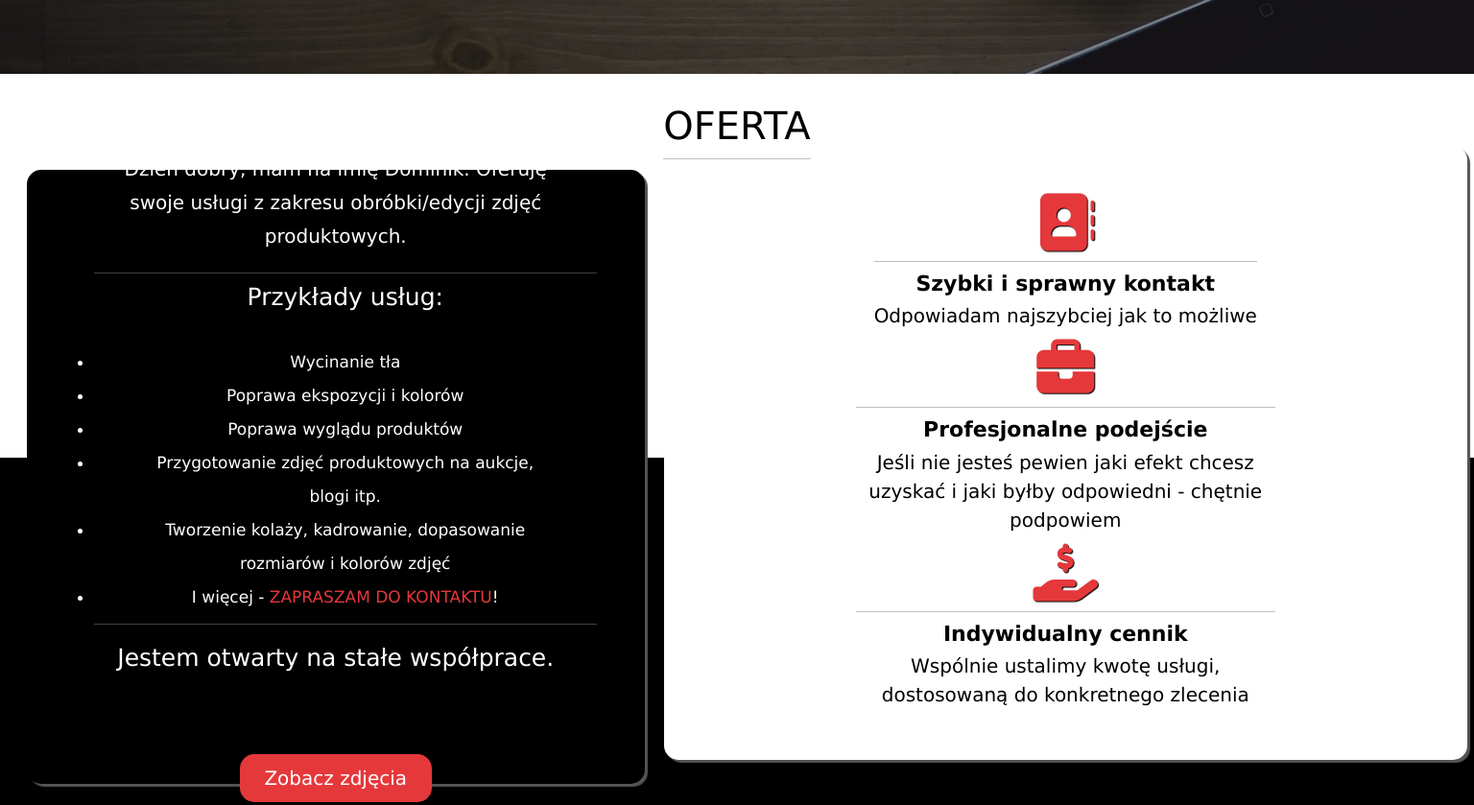
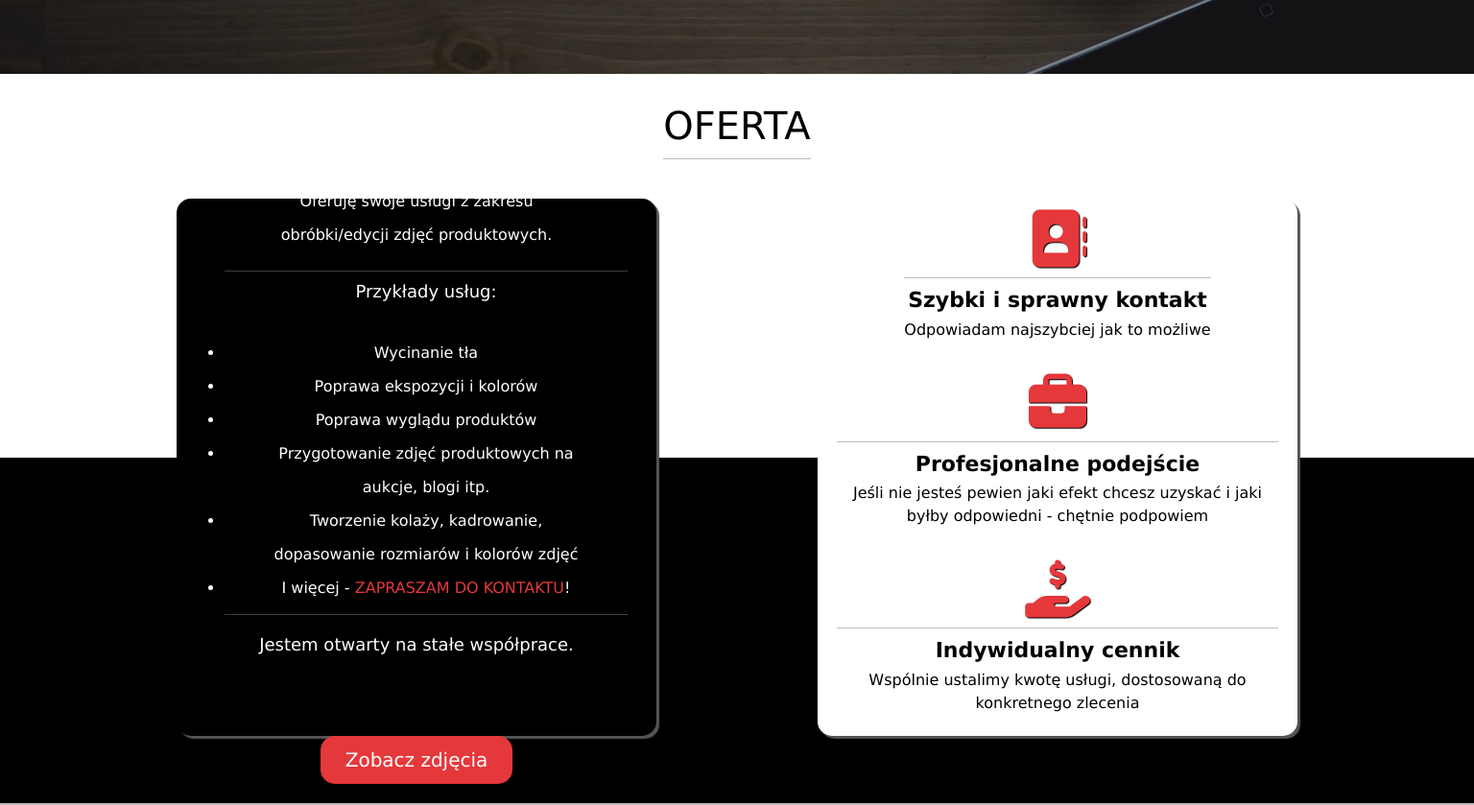
Before and after one commit to dstefanowski/Portfolio-Webpage, a plain HTML site: page index.html in a window 1536 px wide. Shown: the part 723-1562 px from the top of the page at 96% size. Drawn offline with nearby package versions, Linux system fonts and the light colour scheme.

Commit message:
offer section finished

```diff
--- a/sass/main.scss
+++ b/sass/main.scss
@@ -310,7 +310,7 @@ footer {
 
 	.offer {
 		flex-direction: column;
-		height: 200vh;
+		height: 190vh;
 
 		.header {
 			position: absolute;
@@ -430,7 +430,7 @@ footer {
 
 	.offer {
 		flex-direction: column;
-		height: 200vh;
+		height: 180vh;
 
 		.header {
 			position: absolute;
@@ -578,6 +578,8 @@ footer {
 	}
 
 	.offer {
+		height: 180vh;
+
 		.offer-cards {
 			flex-direction: row;
 
@@ -656,6 +658,7 @@ footer {
 		}
 
 		.offer {
+			height: 175vh;
 			.offer-cards {
 				flex-direction: row;
 
@@ -696,8 +699,36 @@ footer {
 			font-size: 12rem;
 		}
 
+		// .offer {
+		// 	height: 100vh;
+
+		// 	.white-space {
+		// 		.offer-cards {
+		// 			position: absolute;
+		// 			display: flex;
+		// 			justify-content: space-around;
+		// 			align-content: center;
+		// 			flex-direction: row;
+		// 			top: 70px;
+		// 			padding: 0;
+		// 			// border: 1px solid red;
+
+		// 			.card1 {
+		// 				margin: 30px 100px 0 50px;
+		// 				// border: 1px solid red;
+		// 			}
+
+		// 			.card2-2 {
+		// 				margin: 60px 50px 30px 0;
+		// 				padding: 30px 50px;
+		// 				// border: 1px solid red;
+		// 			}
+		// 		}
+		// 	}
+		// }
+
 		.offer {
-			height: 100vh;
+			height: 95vh;
 
 			.white-space {
 				.offer-cards {
@@ -706,7 +737,36 @@ footer {
 					justify-content: space-around;
 					align-content: center;
 					flex-direction: row;
-					top: 30px;
+					top: 100px;
+					padding: 0;
+					// border: 1px solid red;
+					p {
+						font-size: 1.6rem;
+					}
+
+					h3 {
+						font-size: 1.8rem;
+					}
+
+					li {
+						font-size: 1.6rem;
+					}
+
+					.card1 {
+						height: 70vh;
+						max-width: 500px;
+						margin: 0 0 0 100px;
+						padding: 100px 30px;
+						// border: 1px solid red;
+					}
+
+					.card2-2 {
+						height: 70vh;
+						max-width: 500px;
+						margin: 30px 100px 30px 0;
+						padding: 0 20px;
+						// border: 1px solid red;
+					}
 				}
 			}
 		}
@@ -721,6 +781,47 @@ footer {
 			background-position: center;
 			background-attachment: fixed;
 			z-index: 50;
+		}
+
+		.offer {
+			.white-space {
+				.offer-cards {
+					position: absolute;
+					display: flex;
+					justify-content: space-around;
+					align-content: center;
+					flex-direction: row;
+					top: 100px;
+					padding: 0;
+					// border: 1px solid red;
+					p {
+						font-size: 1.6rem;
+					}
+
+					h3 {
+						font-size: 1.8rem;
+					}
+
+					li {
+						font-size: 1.6rem;
+					}
+
+					.card1 {
+						height: 70vh;
+						max-width: 500px;
+						margin: 0 0 0 100px;
+						padding: 100px 30px;
+						// border: 1px solid red;
+					}
+
+					.card2-2 {
+						height: 70vh;
+						max-width: 500px;
+						margin: 30px 100px 30px 0;
+						// border: 1px solid red;
+					}
+				}
+			}
 		}
 	}
 
```
Also changed, not shown: css/main.css, 1 other file.
